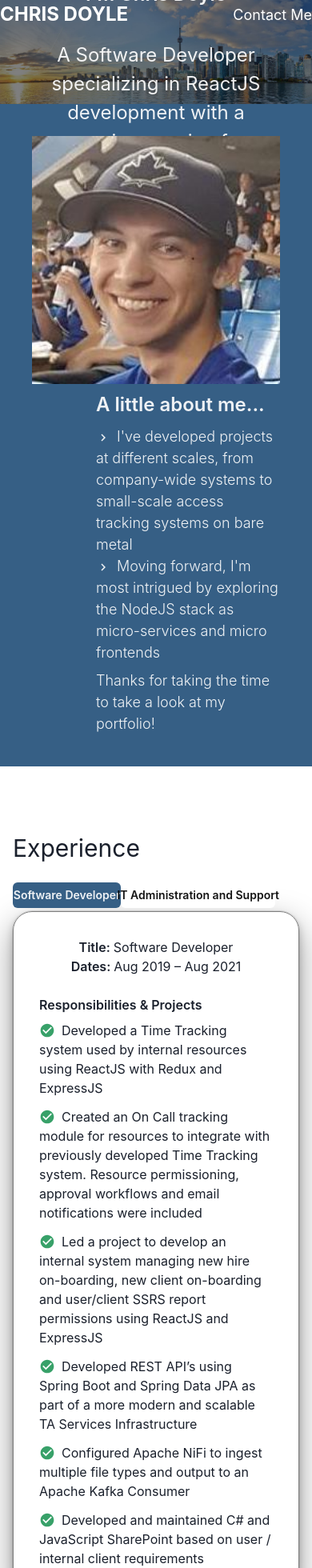
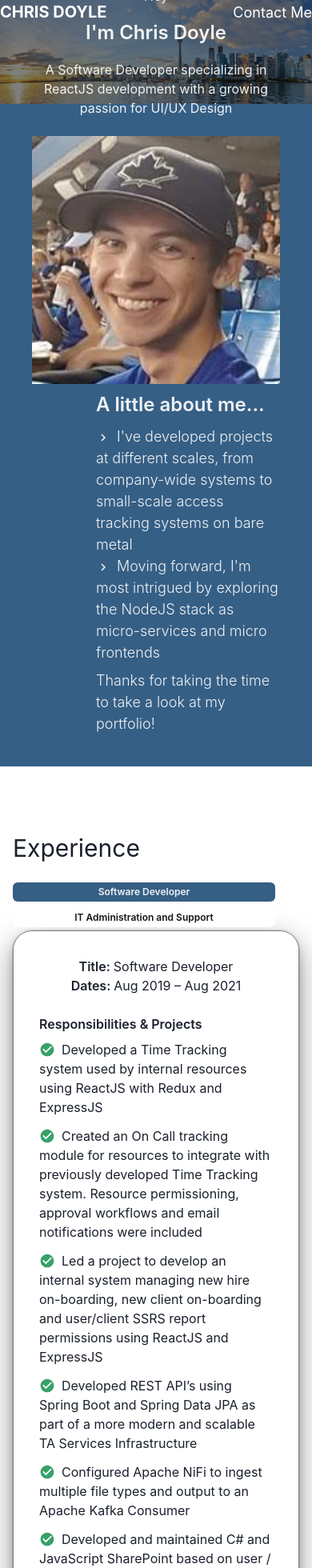
Before and after one commit to ChrisElyod/chriselyod-nextjs-portfolio, a Next.js app: page / in a window 390 px wide. Shown: the top 1960 px of the page at 80% size. Built offline with nearby package versions, Linux system fonts and the light colour scheme.

Commit message:
updated responsive styles based on feedback

```diff
--- a/pages/index.tsx
+++ b/pages/index.tsx
@@ -23,7 +23,7 @@
           <Box top={0} position="absolute" width="100%" height="100%" display="flex" justifyContent="center" alignItems="center" background="rgba(0, 0, 0, 0.5)">
             <Text
               color="whiteAlpha.900"
-              fontSize="2xl"
+              fontSize={{ base: 'md', xl: "2xl" }}
               display="flex"
               flexDirection="column"
               alignItems="center"
@@ -31,7 +31,7 @@
               maxW="75vw"
             >
               Hey
-              <Text fontSize="2xl" fontWeight="semibold" py="10">
+              <Text fontSize="2xl" fontWeight="semibold" py={{ base: "4", xl: "10"}}>
                 I&apos;m Chris Doyle
               </Text>
               A Software Developer specializing in ReactJS development with a growing passion for UI/UX Design
--- a/src/components/DevelopmentProjects.tsx
+++ b/src/components/DevelopmentProjects.tsx
@@ -82,7 +82,7 @@
   ];
   return (
     <Box minw="100vw">
-      <Container py="20" minW="60vw" bg="brand.dark">
+      <Container py="20" minW="75vw" bg="brand.dark">
         <Text fontSize="3xl" mb="4">Personal Projects</Text>
         <TabSection
           tabs={personalProjects.map(i => generatePersonalProjects(i))}
--- a/src/components/Header.tsx
+++ b/src/components/Header.tsx
@@ -16,14 +16,14 @@
         w="100vw"
         bg='transparent'
         boxShadow={scrollHeight > 0 ? "xl" : ''}
-        px={{ sm: '8', md: '16', lg: '24' }}
+        px={{ sm: '20', md: '28', lg: '34', xl: '40' }}
         transition="750ms"
         display="flex"
         flexDirection="row"
         alignItems="center"
       >
-        <Link href="/" ><Text fontWeight="bold" fontSize="2xl" cursor="pointer" color={scrollHeight === 0 ? 'white' : 'black'} passHref>CHRIS DOYLE</Text></Link>
-        <Link href="/contact"><Text ml="auto" color={scrollHeight === 0 ? 'white' : 'black'} cursor="pointer" fontSize="lg" passHref>Contact Me</Text></Link>
+        <Link href="/" ><Text fontWeight="bold" fontSize={{ base: 'xl', sm: 'sm', md: 'md', xl: '2xl' }} cursor="pointer" color={scrollHeight === 0 ? 'white' : 'black'} passHref>CHRIS DOYLE</Text></Link>
+        <Link href="/contact"><Text ml="auto" color={scrollHeight === 0 ? 'white' : 'black'} cursor="pointer" fontSize={{ base: 'lg', sm: 'sm', md: 'md' }} passHref>Contact Me</Text></Link>
       </Box>
     </nav>
   )
--- a/src/components/TabSection.tsx
+++ b/src/components/TabSection.tsx
@@ -16,9 +16,23 @@
   const [activeTab, setActiveTab] = useState<number>(0);
 
   return (
-    <Flex direction={{ base: "column", md: "column", lg: "column", xl: "row" }} justifyContent={{ base: "flex-start", sm: "normal", md: "normal", lg: "normal", xl: "flex-start" }}>
-      <Flex direction={{ base: "row", md: "row", lg: "row", xl: "column" }} minW={[100, 200, 300]} pb={{ sm: "4" }} mr={30} justifyContent={{ base: "flex-start", sm: "center", md: "center", lg: "center", xl: "flex-start" }}>
-        {tabs.map((i, index) => <Button _active={{ bg: "#365f85", color: "whiteAlpha.900" }} _hover={{ bg: darkMode ? "#365f85" : "#E2E8F0"}} isActive={index === activeTab} bg={!darkMode ? "#FFFFFF" : "#1a202c"} color={darkMode ? "whiteAlpha.900" : "blackAlpha.900"} size="sm" key={index} my={1} mx={{ sm: 2, md: 0, lg: 0 }} onClick={() => setActiveTab(index)}>{i.label}</Button>)}
+    <Flex direction={{ base: "column", md: "column", lg: "column", xl: "row" }} justifyContent={{ base: "normal", xl: "flex-start" }}>
+      <Flex direction={{ base: "column", md: "row", lg: "row", xl: "column" }} minW={[100, 200, 300]} pb={{ sm: "4" }} mr={30} justifyContent={{ base: "center", xl: "flex-start" }}>
+        {tabs.map((i, index) => (
+          <Button
+            _active={{ bg: "#365f85", color: "whiteAlpha.900" }}
+            _hover={{ bg: darkMode ? "#365f85" : "#E2E8F0"}}
+            isActive={index === activeTab}
+            bg={!darkMode ? "#FFFFFF" : "#1a202c"}
+            color={darkMode ? "whiteAlpha.900" : "blackAlpha.900"}
+            size="xs"
+            key={index}
+            my={1}
+            mx={{ sm: 2, md: 0, lg: 0 }}
+            onClick={() => setActiveTab(index)}>
+              {i.label}
+            </Button>
+        ))}
       </Flex>
       <Box justifyContent="center" display="flex" w="100%">
         {tabs[activeTab].content}
--- a/src/components/WorkExperience.tsx
+++ b/src/components/WorkExperience.tsx
@@ -60,7 +60,7 @@
     }
   ];
   return (
-    <Container py="20" minW="60vw">
+    <Container py="20" minW="75vw">
       <Text fontSize="3xl" mb="4">Experience</Text>
       <TabSection
         tabs={workExperience.map(i => generateExperienceList(i))}
```
